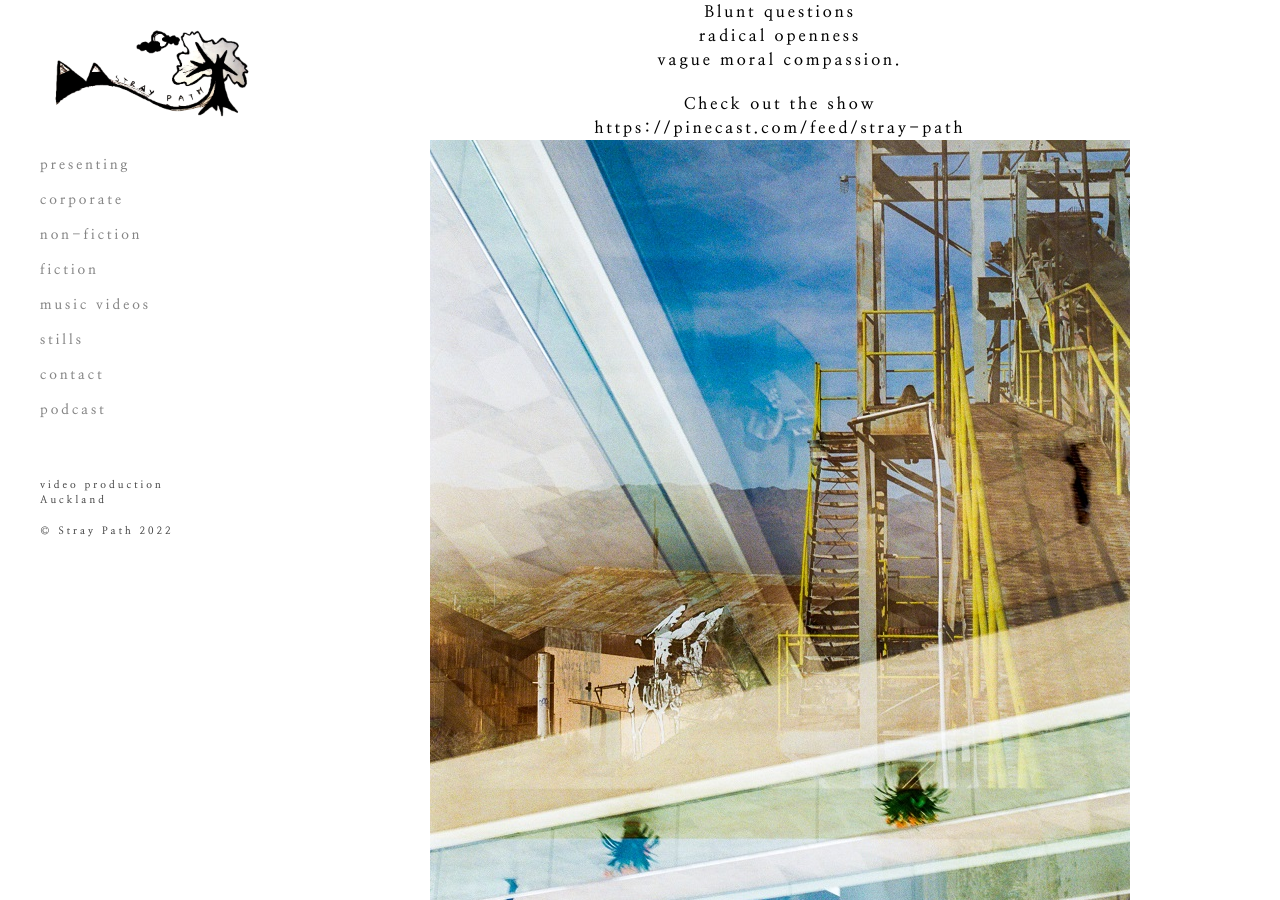
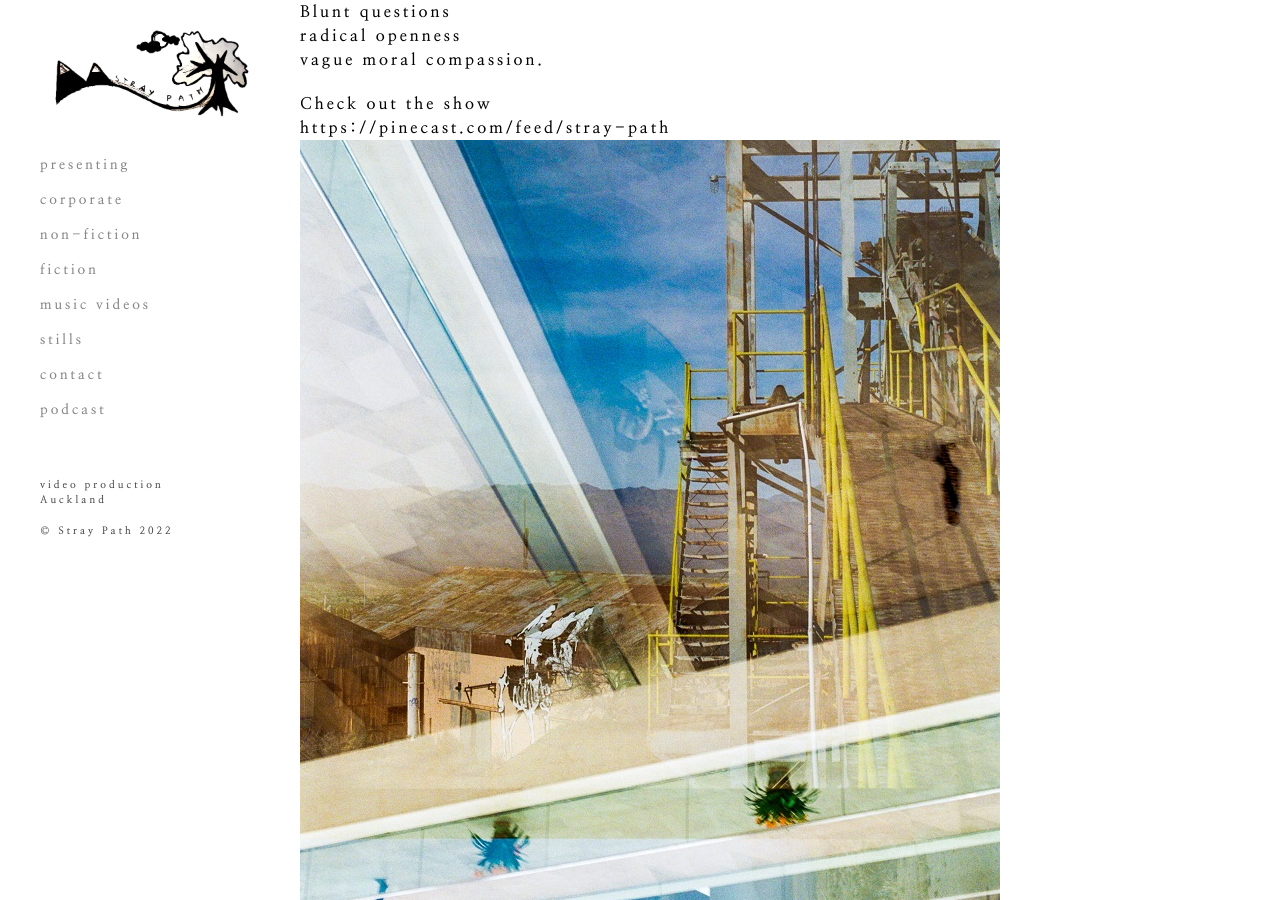
Before and after one commit to FourEngineHeavyBomber/Stray-path, a Jekyll site: the page built from on-camera.html, in a window 1280 px wide and 900 px high. Built offline with Jekyll 4.4.1, drawn with Linux system fonts in a browser that asks for light colours.

Commit message:
Update on-camera.html

```diff
--- a/on-camera.html
+++ b/on-camera.html
@@ -2,7 +2,7 @@
 layout: default
 permalink: /podcast/
 ---
-<div id='page-content' class='centre-txt main-txt contact-container' style='padding-top: 150px;'>
+<div id='page-content' class='left-txt main-txt contact-container' style='padding-top: 300px;'>
     <div class="podcast">
  <p id="p1">
                 Blunt questions <br>
```
